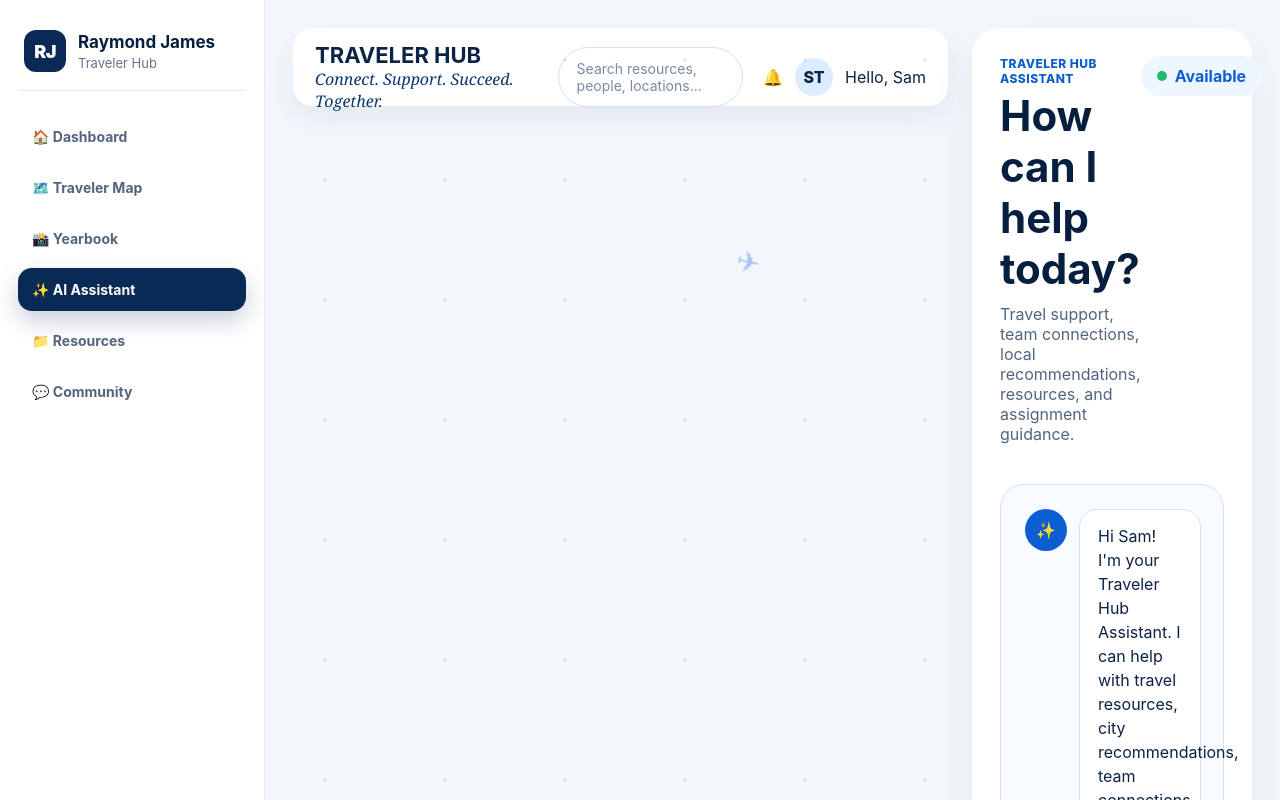
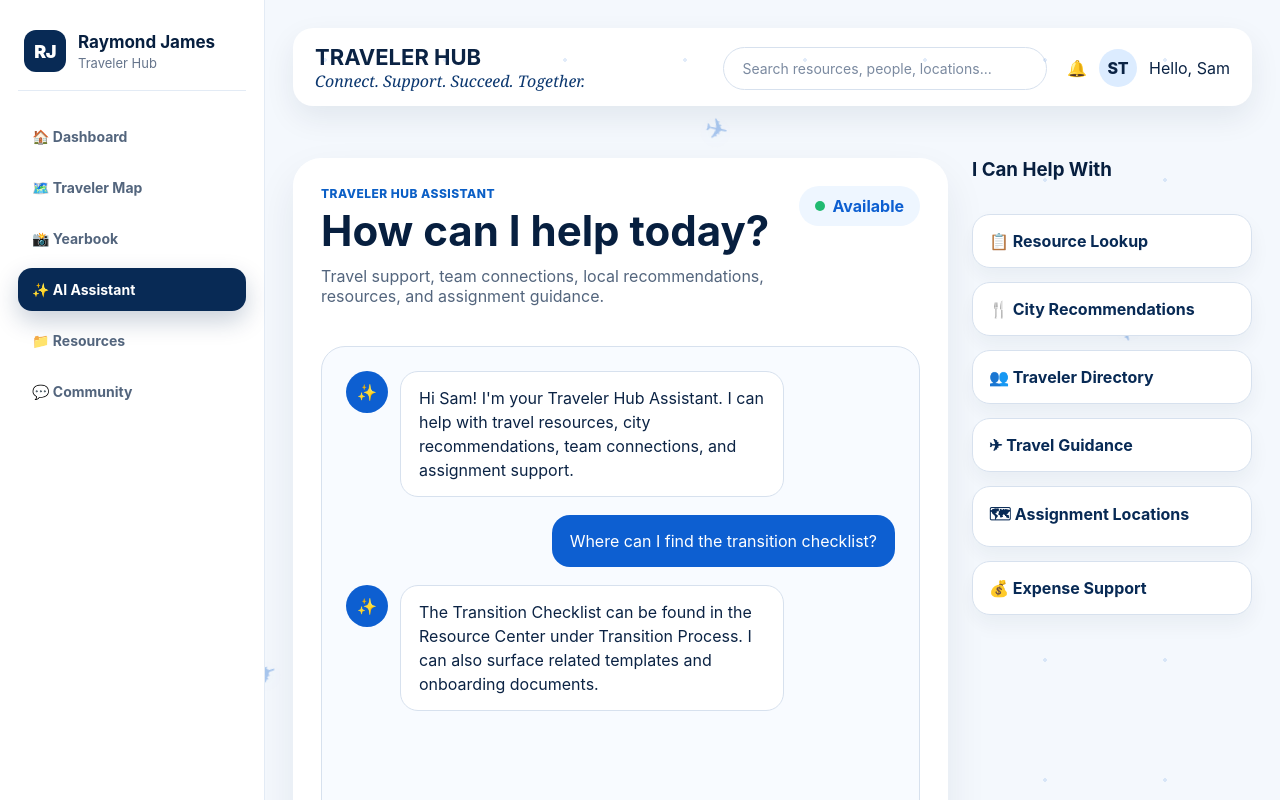
Before and after one commit to SamTusing/Tusing-MACT-Capstone, a React (Vite) app: page /assistant in a window 1280 px wide. Shown: the top 800 px of the page. Built offline with nearby package versions, Linux system fonts and the light colour scheme.

Commit message:
AI css update

```diff
--- a/src/styles/assistant.css
+++ b/src/styles/assistant.css
@@ -365,3 +365,7 @@ body,
     max-width: 90%;
   }
 }
+
+.topbar {
+  grid-column: 1 / -1;
+}
```
